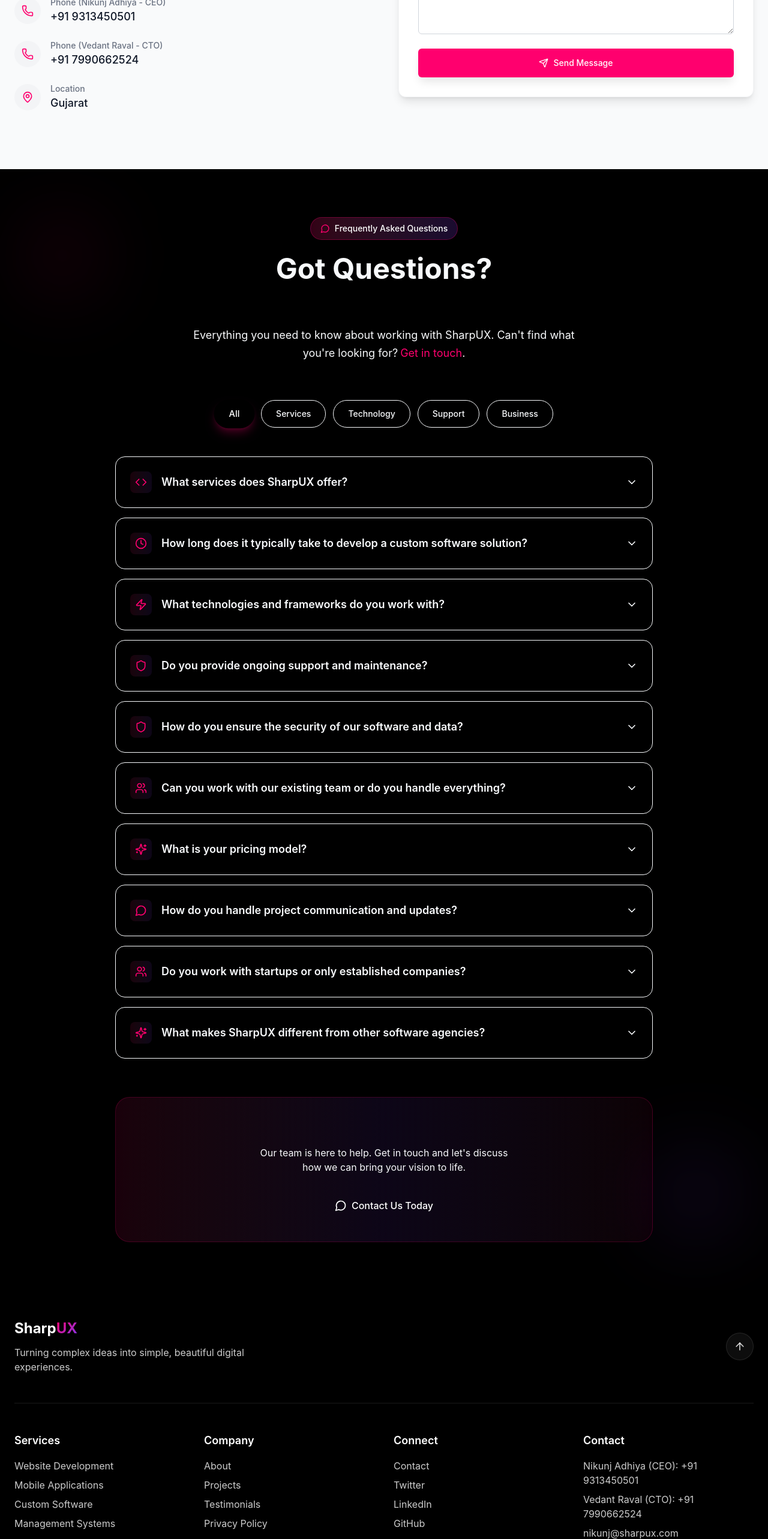
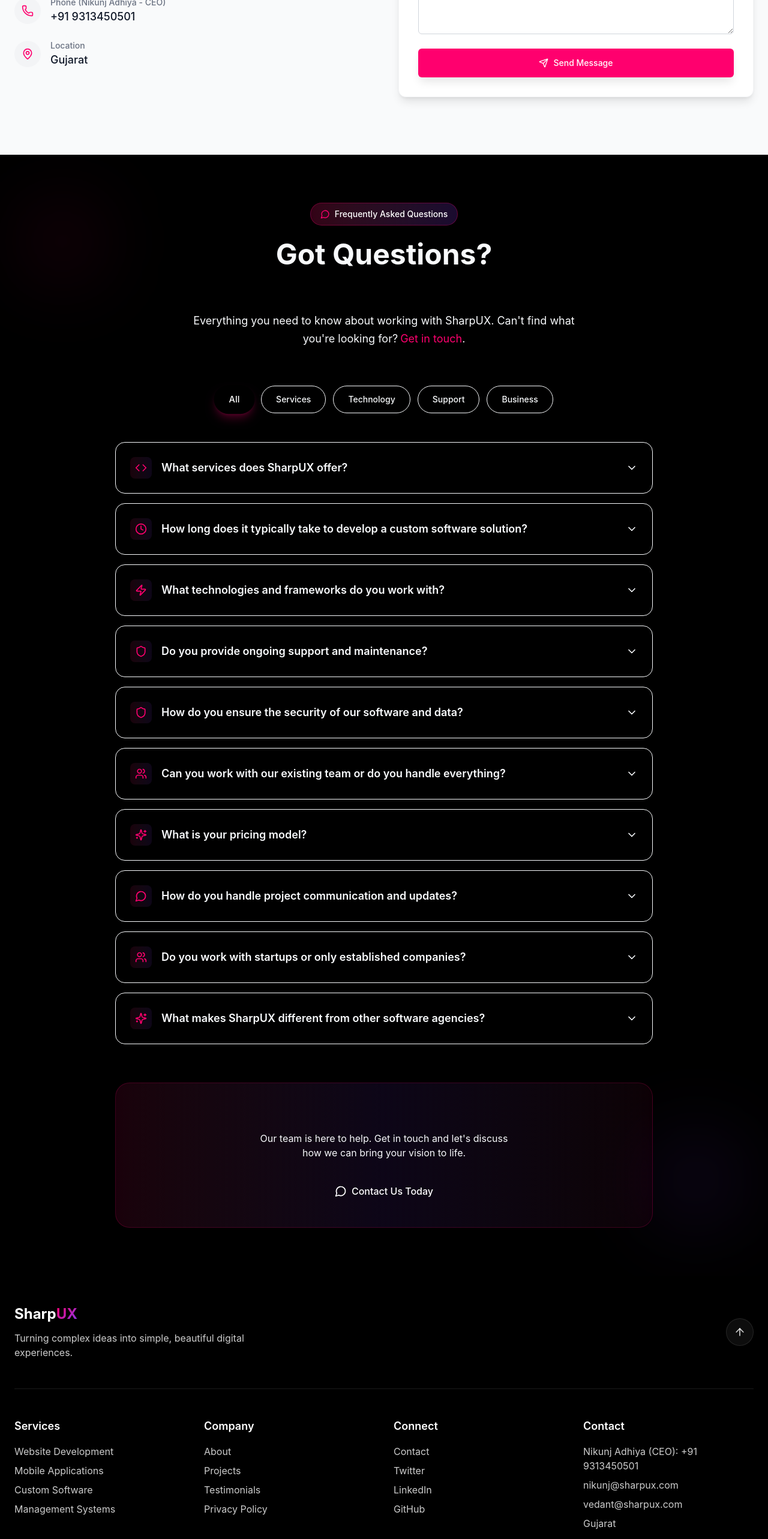
Before and after one commit to VedantRaval3011/sharpux, a Next.js app: page / in a window 1280 px wide. Shown: the part 6876-9442 px from the top of the page at 60% size. Built offline with nearby package versions, Linux system fonts and the light colour scheme.

Commit message:
feat: remove CTO contact information from Footer and Contact components

```diff
--- a/src/components/Contact.tsx
+++ b/src/components/Contact.tsx
@@ -81,12 +81,6 @@
       title: 'Phone (Nikunj Adhiya - CEO)',
       value: '+91 9313450501',
       link: 'tel:+919313450501'
-    },
-    {
-      icon: <Phone className="h-5 w-5 text-sharp-pink" />,
-      title: 'Phone (Vedant Raval - CTO)',
-      value: '+91 7990662524',
-      link: 'tel:+917990662524'
     },
     {
       icon: <MapPin className="h-5 w-5 text-sharp-pink" />,
--- a/src/components/Footer.tsx
+++ b/src/components/Footer.tsx
@@ -66,7 +66,6 @@
             <h3 className="text-lg font-semibold mb-4 text-sharp-white">Contact</h3>
             <ul className="space-y-2">
               <li>Nikunj Adhiya (CEO): +91 9313450501</li>
-              <li>Vedant Raval (CTO): +91 7990662524</li>
               <li><a href="mailto:nikunj@sharpux.com" className="hover:text-sharp-pink">nikunj@sharpux.com</a></li>
               <li><a href="mailto:vedant@sharpux.com" className="hover:text-sharp-pink">vedant@sharpux.com</a></li>
               <li>Gujarat</li>
```
